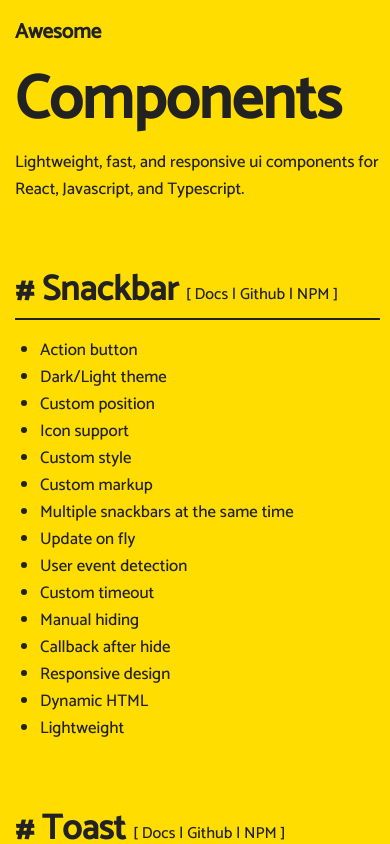
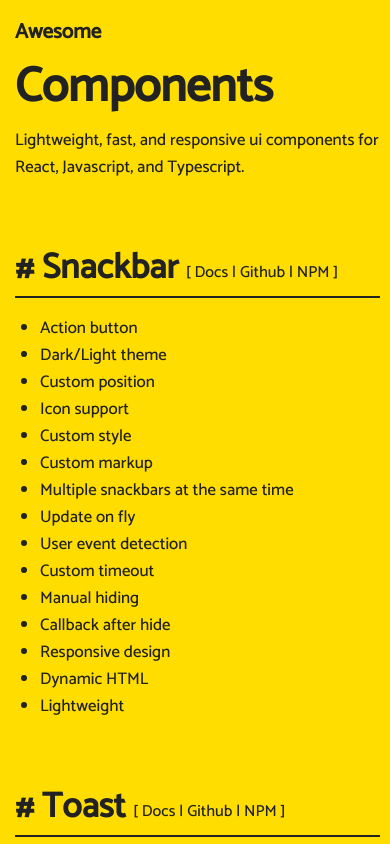
Before and after one commit to MostafaMDZH/Awesome-Components-Website, a Next.js app: page / in a window 390 px wide. Built offline with nearby package versions, Linux system fonts and the light colour scheme.

Commit message:
[deployment auto commit]

```diff
--- a/pages/index.js
+++ b/pages/index.js
@@ -104,9 +104,6 @@
             {/* footer */}
             <footer id='footer'>
                 <p>Made by <a href='https://github.com/MostafaMDZH'>Mostafa Mohammadzadeh</a></p>
-                <p id='dash'>-</p>
-                <p id='githubLink'>Source on <a href='https://github.com/MostafaMDZH/Awesome-Snackbar'>Github</a></p>
-                <p id='awesomeComponents'>From <Link href='/'><a>Awesome Components</a></Link></p>
             </footer>
 
         </div>
--- a/styles/main.responsive.scss
+++ b/styles/main.responsive.scss
@@ -95,19 +95,20 @@
     }
 }
 
-@media screen and (max-width: 400px){
+@media screen and (max-width: 450px){
     #window{
         > #container{
             > #main{
                 > #content{
                     > #name-versionWrapper{
-                        margin-bottom: 20px;
+                        margin: 15px 0;
                         flex-direction: column;
                         justify-content: space-between;
                         align-items: flex-start;
                         gap: 22px;
                         > #appName{
-                            font-size: 3.8rem;
+                            font-size: 3rem;
+                            line-height: 3rem;
                         }
                     }
                 }
--- a/styles/main.scss
+++ b/styles/main.scss
@@ -104,7 +104,7 @@
                     align-items: flex-end;
                     gap: 30px;
                     > #appName{
-                        font-size: 4.3rem;
+                        font-size: 4.1rem;
                         line-height: 3.5rem;
                         > a{color: #222;}
                     }
```
Also changed, not shown: 2 other files (tests, documents, lock files or other folders).
